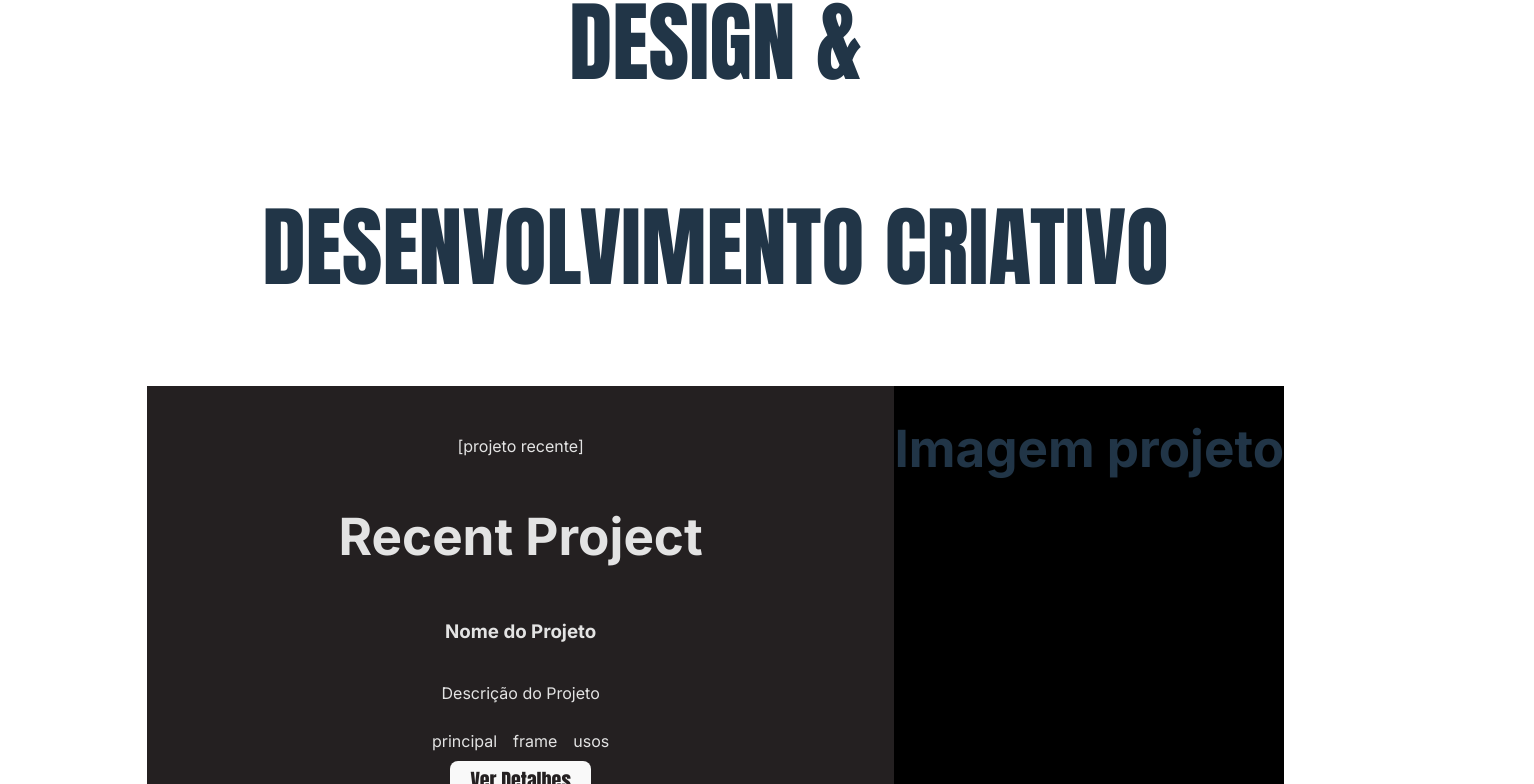
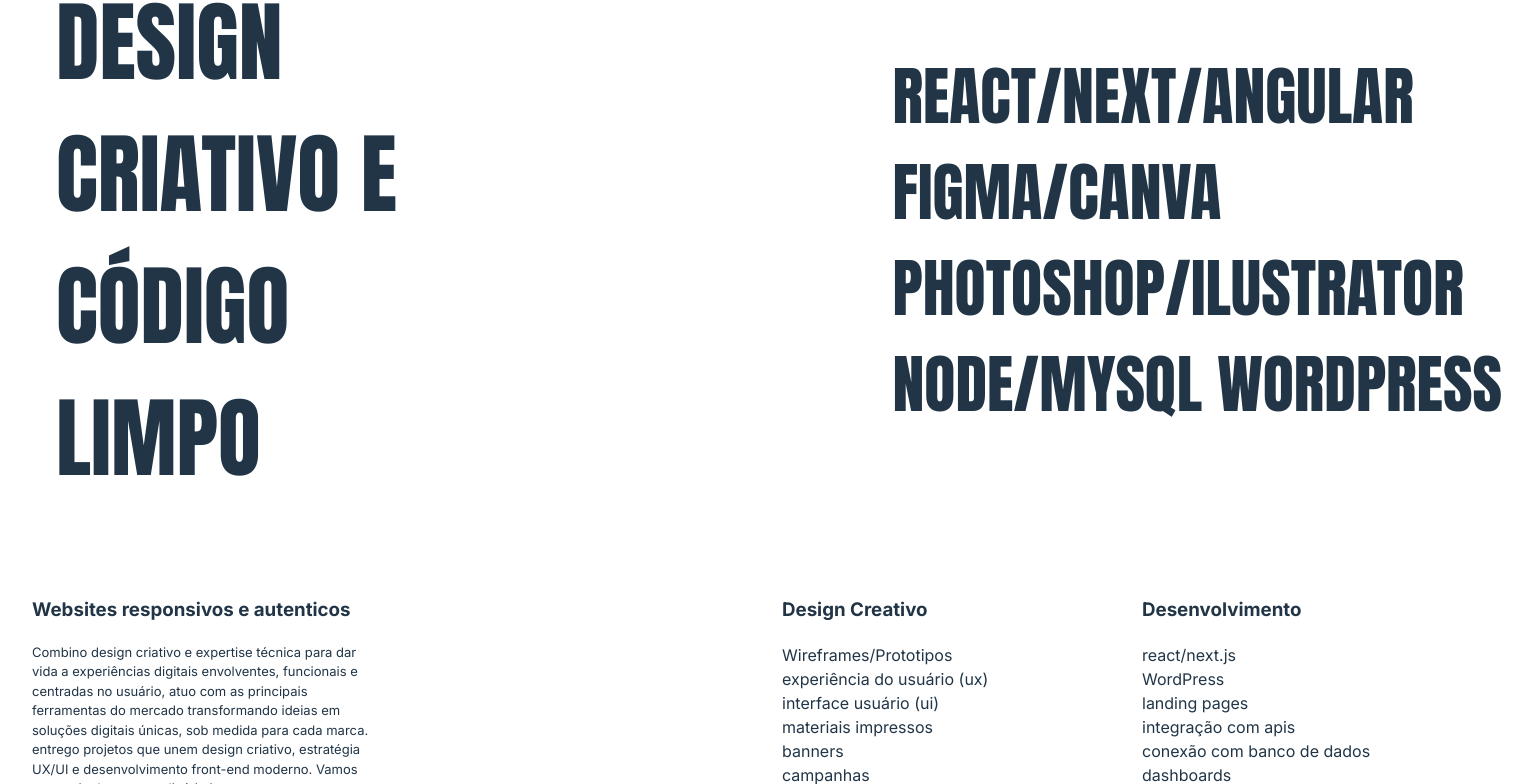
Before and after one commit to Jeff-Christian/PortifolioJeffChristian, a React (Vite) app: page / in a window 1280 px wide. Shown: the part 1183-1967 px from the top of the page, 1534 px wide, since content can reach past the window. Built offline with nearby package versions, Linux system fonts and the light colour scheme; a web font is replaced by a local one.

Commit message:
created design about section

```diff
--- a/src/CSS/body.css
+++ b/src/CSS/body.css
@@ -10,7 +10,7 @@
 .aboutContainer {
   display: flex;
   justify-content: flex-end;
-  width: 1367px;
+  width: 100%;
   height: 676px;
 }
 
@@ -51,7 +51,7 @@
 }
 
 .aboutMe {
-  width: 838px;
+  width: 100%;
   height: 100%;
   background-color: #010101;
   display: flex;
@@ -62,6 +62,7 @@
   flex-direction: column;
   align-items: flex-start;
   justify-content: center;
+  padding: 3em;
 }
 
 .illustration {
@@ -73,7 +74,7 @@
 .textAbout h1 {
   font-family: "Anton", sans-serif;
   text-transform: uppercase;
-  font-size: 1rem;
+  font-size: 2rem;
   font-weight: 400;
   color: #ffff;
 }
@@ -81,10 +82,60 @@
 .textAbout p {
   font-family: "Anton", sans-serif;
   font-weight: 400;
-  font-size: 13px;
+  font-size: 15px;
   color: #ffff;
   max-width: 362px;
   text-align: left;
+}
+
+/* informações */
+
+.creativeFrames {
+  display: flex;
+  align-items: center;
+  justify-content: space-between;
+  margin-left: 1.5em;
+}
+
+.cleancode {
+  font-family: "Anton", sans-serif;
+  text-transform: uppercase;
+  font-size: 5.5rem;
+  font-weight: 400;
+  text-align: left;
+}
+
+.frames {
+  font-family: "Anton", sans-serif;
+  text-transform: uppercase;
+  font-size: 4rem;
+  font-weight: 400;
+  text-align: left;
+}
+
+.textCreative {
+  display: flex;
+}
+
+.textdiv {
+  width: 750px;
+  text-align: left;
+}
+
+.textdiv p {
+  font-weight: 400;
+  font-size: 13px;
+  width: 350px;
+  margin-bottom: 2em;
+}
+
+.textservices {
+  width: 360px;
+  text-align: left;
+}
+
+.textservices ul {
+  padding: 0;
 }
 
 /* recentes projetos */
--- a/src/Components/Creative.jsx
+++ b/src/Components/Creative.jsx
@@ -3,9 +3,70 @@
 function Creative() {
   return (
     <>
-      <div className="home-Words">
-        <h2>Design &</h2>
-        <h2>Desenvolvimento Criativo</h2>
+      <div className="creativeContainer">
+        <section>
+          <div className="creativeFrames">
+            <div>
+              <h2 className="cleancode">
+                Design <br />
+                criativo e <br />
+                código <br />
+                limpo
+              </h2>
+            </div>
+            <div>
+              <h2 className="frames">
+                react/next/angular <br />
+                figma/canva <br />
+                photoshop/ilustrator <br />
+                node/mysql wordpress
+              </h2>
+            </div>
+          </div>
+        </section>
+        <section>
+          <div className="textCreative">
+            <div className="textdiv">
+              <h3>Websites responsivos e autenticos</h3>
+              <p>
+                Combino design criativo e expertise técnica para dar vida a
+                experiências digitais envolventes, funcionais e centradas no
+                usuário, atuo com as principais ferramentas do mercado
+                transformando ideias em soluções digitais únicas, sob medida
+                para cada marca. entrego projetos que unem design criativo,
+                estratégia UX/UI e desenvolvimento front-end moderno. Vamos
+                construir algo extraordinário juntos.
+              </p>
+              <a href="/services  ">Explore meus serviços</a>
+            </div>
+            <div className="textservices">
+              <h3>Design Creativo </h3>
+              <ul>
+                <li>Wireframes/Prototipos</li>
+                <li>experiência do usuário (ux)</li>
+                <li>interface usuário (ui)</li>
+                <li>materiais impressos</li>
+                <li>banners</li>
+                <li>campanhas</li>
+                <li>email marketing</li>
+                <li>midias sociais</li>
+              </ul>
+            </div>
+            <div className="textservices">
+              <h3>Desenvolvimento </h3>
+              <ul>
+                <li>react/next.js</li>
+                <li>WordPress</li>
+                <li>landing pages</li>
+                <li>integração com apis</li>
+                <li>conexão com banco de dados</li>
+                <li>dashboards</li>
+                <li>versionamento</li>
+                <li>manutenção e suporte</li>
+              </ul>
+            </div>
+          </div>
+        </section>
       </div>
     </>
   );
```
